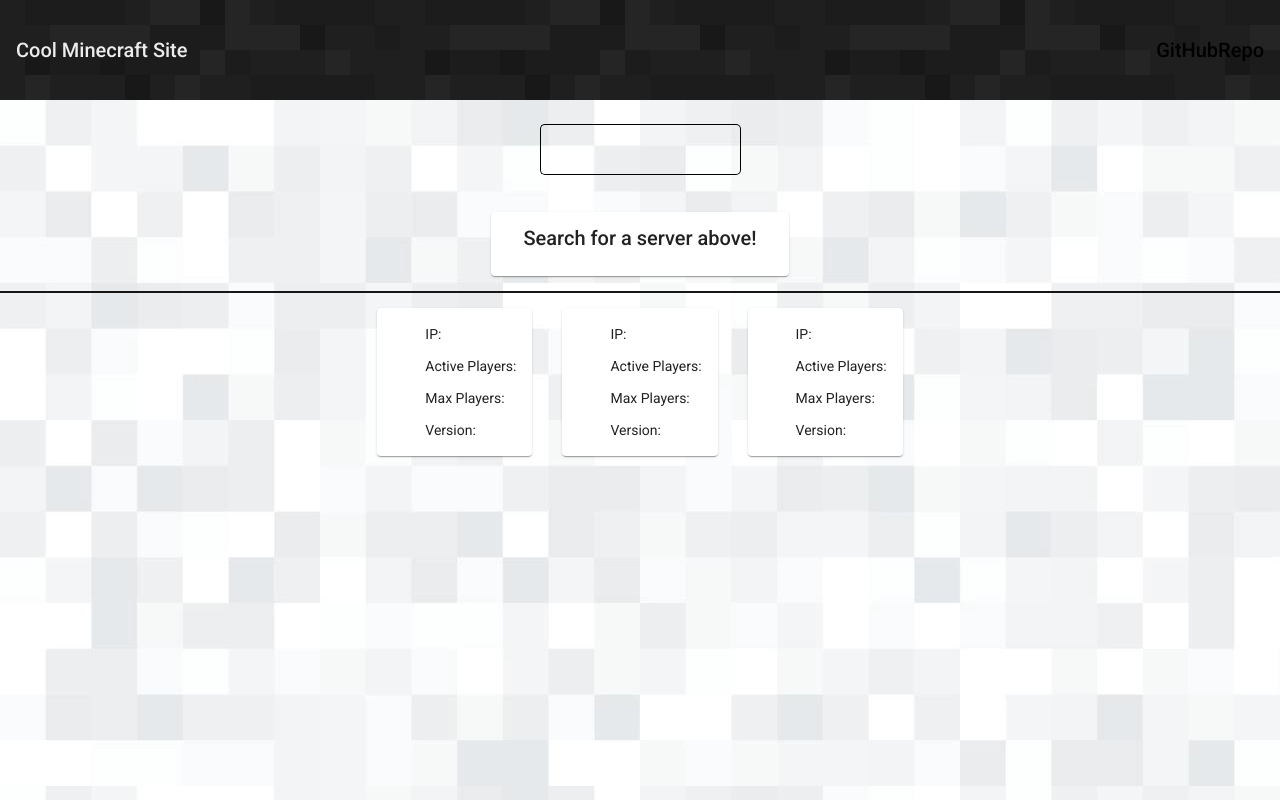
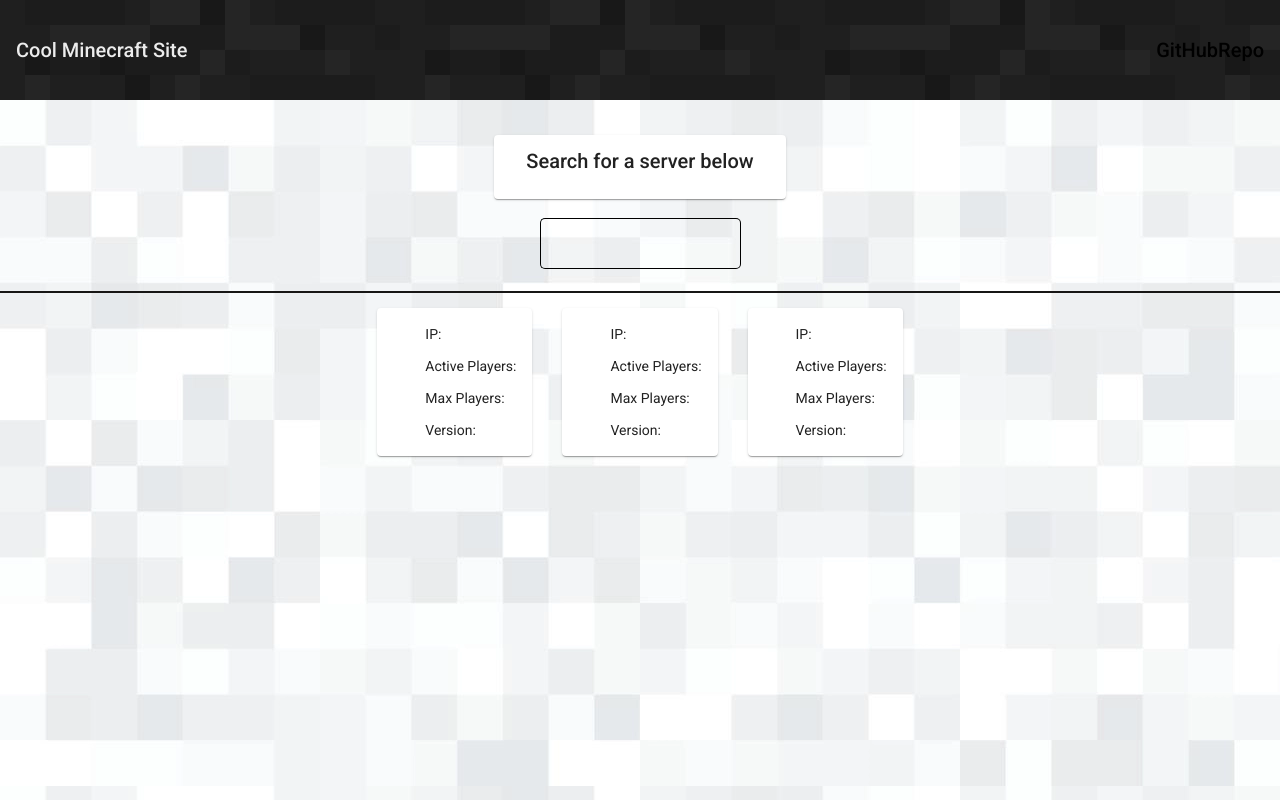
Before and after one commit to alexstornant/minecraft-website, an Angular app: page / in a window 1280 px wide. Built offline with nearby package versions, Linux system fonts and the light colour scheme; no server answers.

Commit message:
swapped order of search bar and output

```diff
--- a/src/app/main/main.component.html
+++ b/src/app/main/main.component.html
@@ -1,12 +1,9 @@
 <div class="search">
-  <mat-form-field appearance="outline">
-    <input #search matInput (keyup.enter)="searchIP(search.value)" class="search-bar">
-  </mat-form-field>
 
 <!--  Before search-->
   <mat-card class="server-card" *ngIf="!server">
     <mat-card-header>
-      <mat-card-title>Search for a server above!</mat-card-title>
+      <mat-card-title>Search for a server below</mat-card-title>
     </mat-card-header>
   </mat-card>
 
@@ -39,6 +36,11 @@
       <p *ngIf="!server?.version">Version: N/A</p>
     </mat-card-content>
   </mat-card>
+
+  <mat-form-field appearance="outline">
+    <input #search matInput (keyup.enter)="searchIP(search.value)" class="search-bar">
+  </mat-form-field>
+
 </div>
 
 <mat-divider></mat-divider>
```
